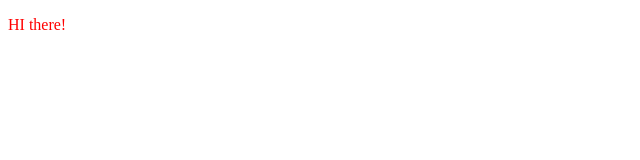
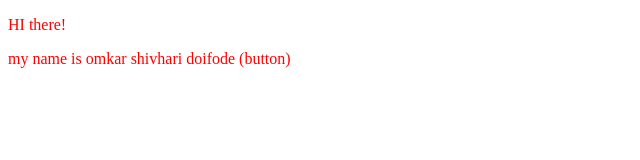
Before and after one commit to OmkarDoifode/localRepo, a plain HTML site: page index.html in a window 1280 px wide. Shown: the whole page, without its empty margins (0-640 px from the left). Drawn offline with Linux system fonts and the light colour scheme.

```diff
--- a/index.html
+++ b/index.html
@@ -8,5 +8,6 @@
 </head>
 <body>
     <p>HI there!</p>
+    <p>my name is omkar shivhari doifode (button)</p>
 </body>
 </html>
```
